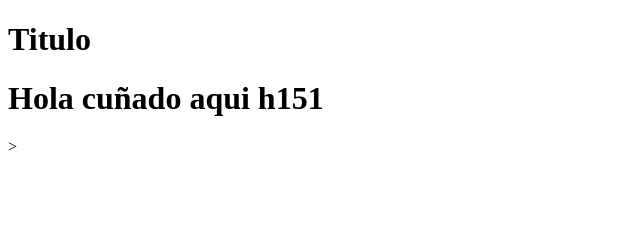
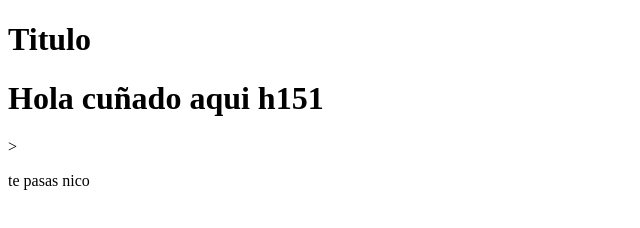
Before and after one commit to jose1-hernandez/ERp, a plain HTML site: page index.html in a window 1280 px wide. Shown: the whole page, without its empty margins (0-640 px from the left). Drawn offline with Linux system fonts and the light colour scheme.

Commit message:
mensjae nuevo

```diff
--- a/index.html
+++ b/index.html
@@ -9,5 +9,6 @@
 <body>
     <h1>Titulo</h1>
     <h1>Hola cuñado aqui h151</h1>>
+    <p>te pasas nico</p>
 </body>
 </html>
```
